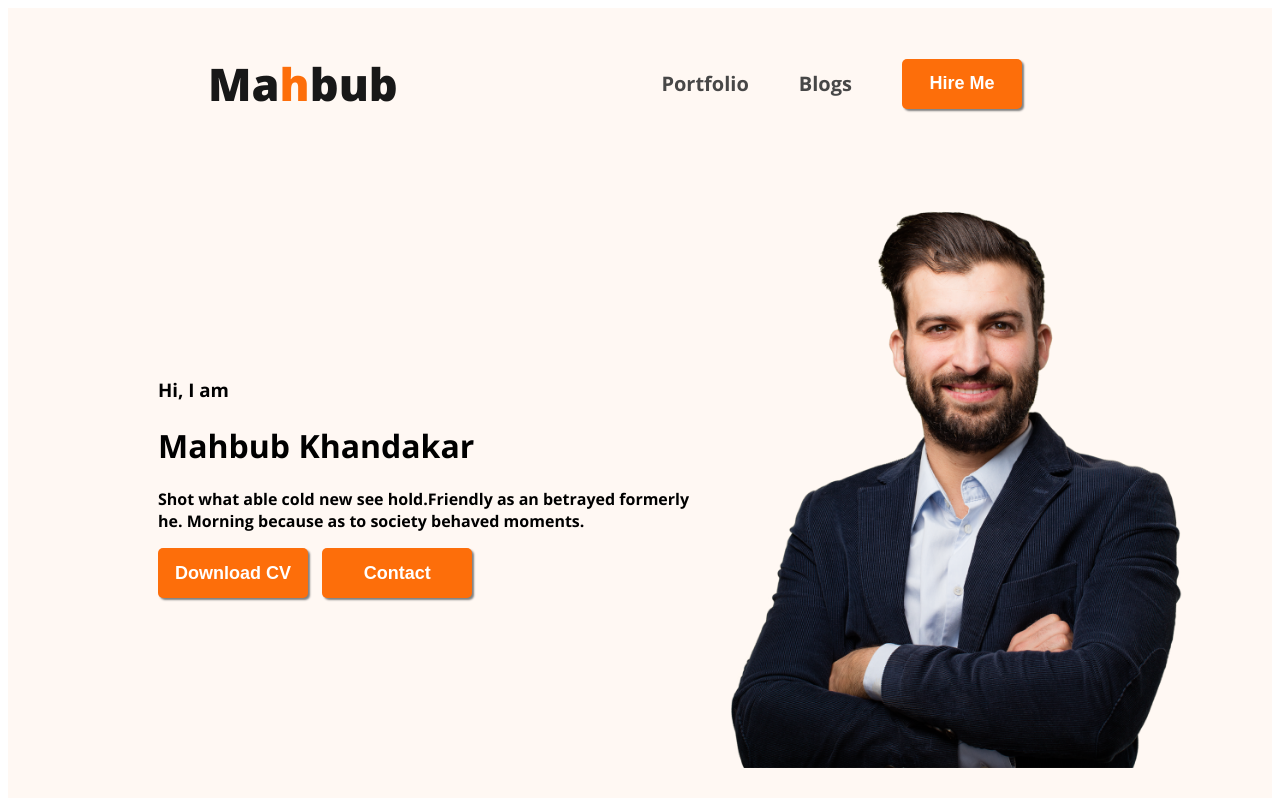
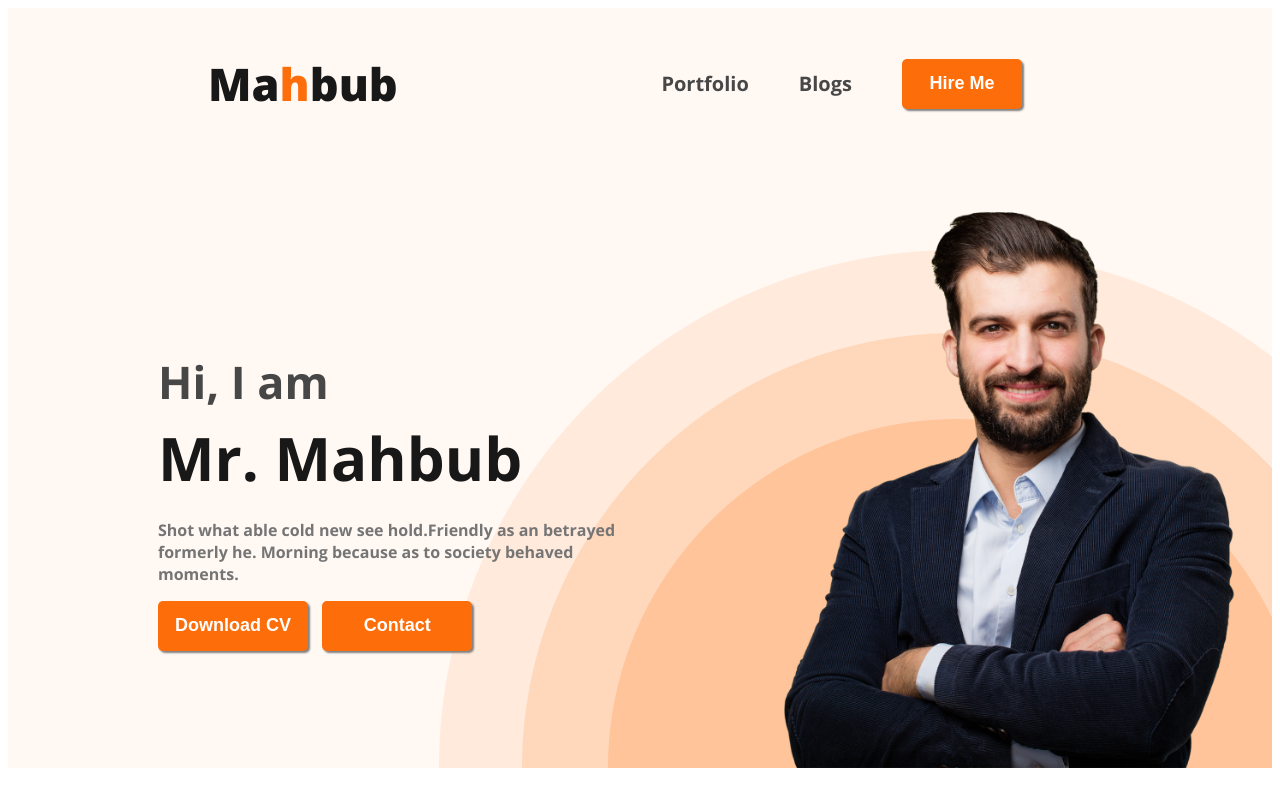
Before and after one commit to codermahbub20/my-portfolio-website, a plain HTML site: page index.html in a window 1280 px wide. Drawn offline with nearby package versions, Linux system fonts and the light colour scheme.

Commit message:
Banner Section Complete

```diff
--- a/Styles/style.css
+++ b/Styles/style.css
@@ -48,12 +48,19 @@ span{
 
 .header{
     background-color: #fff8f3;
+    background-image: url('../images/header_bg.png');
+    background-repeat: no-repeat;
+    background-position: bottom right;
 }
 
 .banner{
-    padding: 30px 30px 30px 150px;
+    padding: 30px 30px 0px 150px;
     display: flex;
     align-items: center;
+    justify-content: space-between;
+}
+.banner-content{
+    max-width: 500px;
 }
 .banner-btn{
     width: 150px;
@@ -62,3 +69,27 @@ span{
 .banner-img{
     width: 500px;
 }
+
+.banner-content h3{
+    color: var(--dark-02, #474747);
+    font-family: Open Sans;
+    font-size: 45px;
+    font-weight: 600;
+    margin-bottom: 0px;
+}
+
+.banner-heading{
+    font-size: 60px;
+    color: var(--dark-01, #181818);
+    font-weight: 700;
+    margin-top: 5px;
+    margin-bottom: 20px;
+}
+.banner-title{
+    color: var(--dark-03, #757575);
+    font-family: Open Sans;
+    font-size: 16px;
+    font-style: normal;
+    /* font-weight: 400; */
+    /* line-height: 30px; */
+}
--- a/index.html
+++ b/index.html
@@ -22,8 +22,8 @@
         <div class="banner">
             <div class="banner-content">
                 <h3>Hi, I  am</h3>
-                <h1 class="banner-heading">Mahbub Khandakar</h1>
-                <p class="banner-title">Shot what able cold new see hold.Friendly as an betrayed formerly <br> he. Morning because as to society behaved moments.</p>
+                <h1 class="banner-heading">Mr. Mahbub</h1>
+                <p class="banner-title">Shot what able cold new see hold.Friendly as an betrayed formerly  he. Morning because as to society behaved moments.</p>
                 <button class="primary-btn banner-btn">Download CV</button>
                 <button class="primary-btn banner-btn">Contact</button>
             </div>
```
